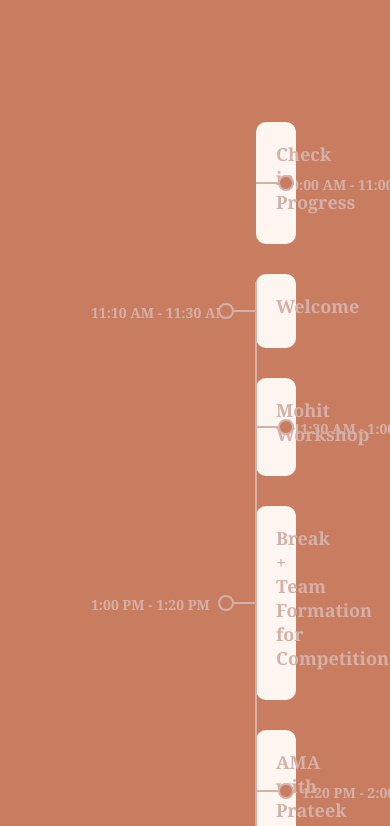
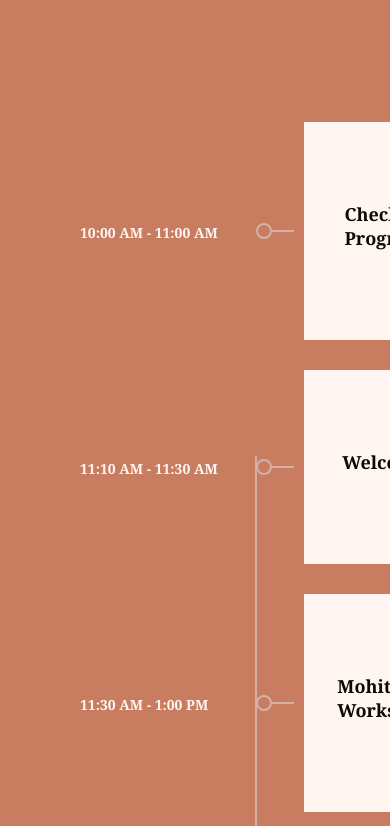
Before and after one commit to aku1310/summer-break-ssoc22, a React (Create React App) app: page / in a window 390 px wide. Shown: the part 1938-2764 px from the top of the page. Built offline with nearby package versions, Linux system fonts and the light colour scheme.

Commit message:
Feat: fix timeline styling and add mobile version

```diff
--- a/src/App.css
+++ b/src/App.css
@@ -209,18 +209,18 @@
   text-align: center;
   font-size: 14px;
   font-weight: bold;
-  color: var(--secondary-accent-color);
+  color: var(--primary-accent-color);
   text-transform: uppercase;
   /* letter-spacing: 1px;
   z-index: 1; */
 }
 
 .container.left .date {
-  right: -135px;
+  right: -10rem;
 }
 
 .container.right .date {
-  left: -135px;
+  left: -10rem;
 }
 
 .container .content {
@@ -228,18 +228,22 @@
   background: var(--primary-accent-color);
   position: relative;
   border-radius: 10px;
+  display: flex;
+  flex-direction: column;
+  justify-content: center;
+  align-items: center;
 }
 
 .container.right .content {
   padding: 20px;
-  border-radius: 10px;
+  border-radius: 1rem;
 }
 
 .container .content h2 {
   margin: 0 0 10px 0;
   font-size: 18px;
   font-weight: normal;
-  color: var(--secondary-accent-color);
+  color: var(--primary-text-color);
   font-weight: 600;
 }
 
@@ -438,7 +442,42 @@
 
   /* TIMELINE PAGE*/
 
+  .timeline::after {
+    left: 90px;
+  }
 
+  .container {
+    width: 10rem;
+    padding-left: 8rem;
+    padding-right: 2rem;
+  }
+
+  .container.right {
+    left: 0;
+  }
+
+  .container.left::after,
+  .container.right::after {
+    left: 5rem;
+  }
+
+  .container.left::before,
+  .container.right::before {
+    left: 6rem;
+    border-color: transparent #006E51 transparent transparent;
+  }
+
+  .container.left .date,
+  .container.right .date {
+    right: auto;
+    left: -6rem;
+  }
+
+  .container.left .content,
+  .container.right .content {
+    padding: 5rem;
+    border-radius: 0 3rem 3rem 0;
+  }
 
 
   /* TIMELINE COMING SOON PAGE*/
```
